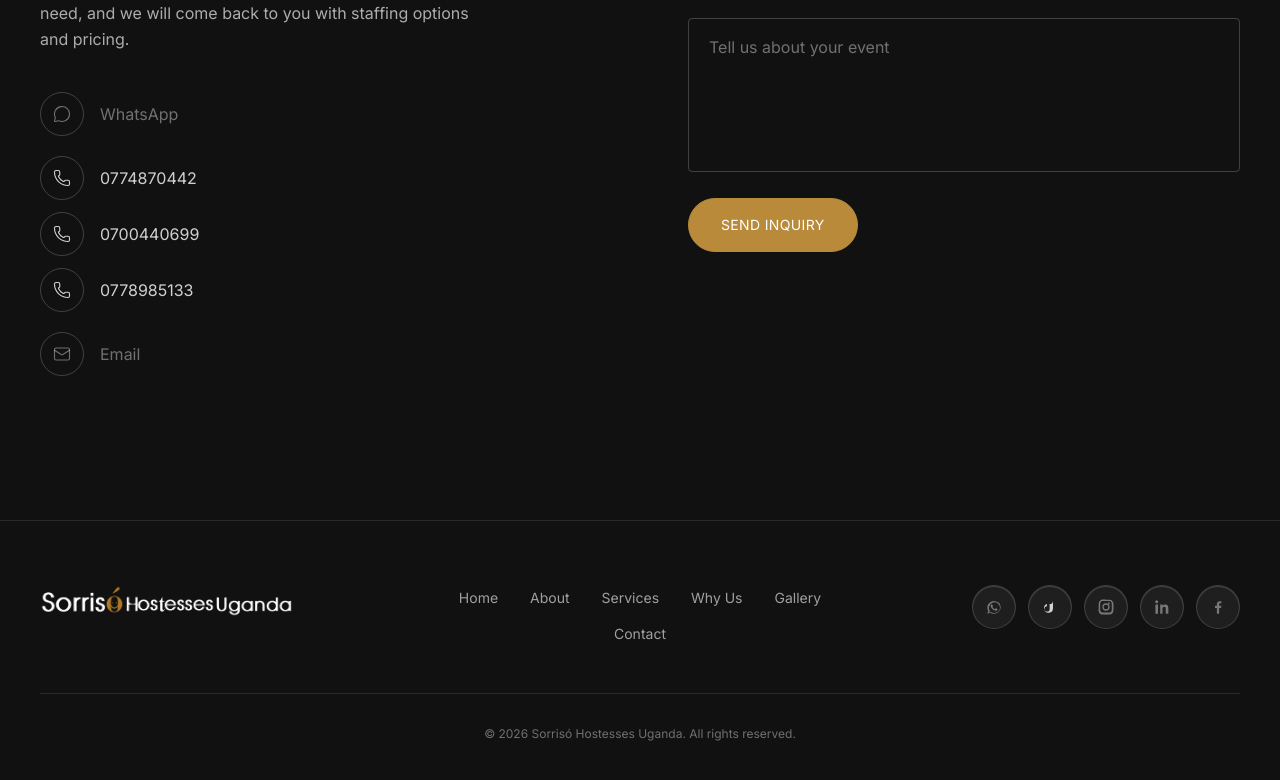
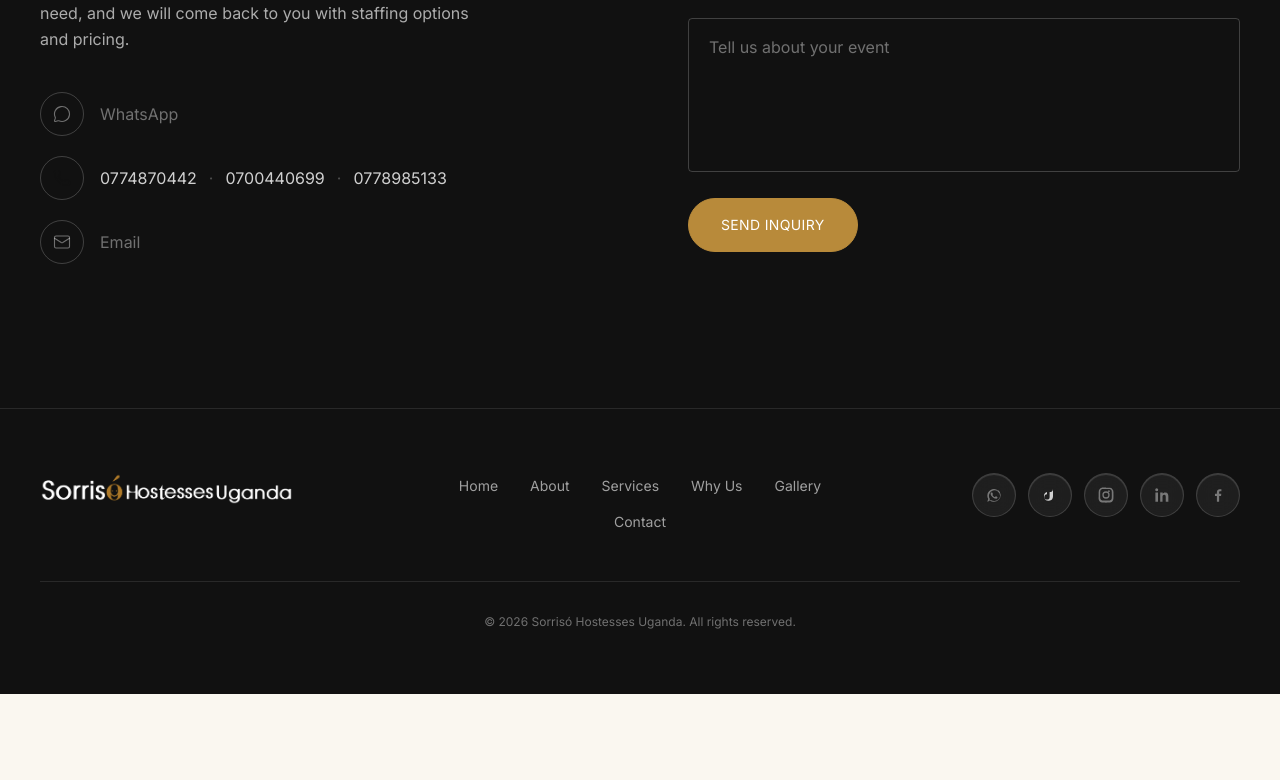
Before and after one commit to naturalintellectscrop-ctrl/sorrisohostessesuganda, a Next.js app: page / in a window 1280 px wide. Shown: the part 4244-5024 px from the top of the page. After the commit the page ends 4938 px from the top, so only its background shows below. Built offline with nearby package versions, Linux system fonts and the light colour scheme.

Commit message:
Contacts alignment test

```diff
--- a/src/app/layout.tsx
+++ b/src/app/layout.tsx
@@ -25,6 +25,13 @@ export const metadata: Metadata = {
   icons: {
     apple: "/images/favicon-256.png",
   },
+  // Without this, mobile Safari (and some Android browsers) auto-detect
+  // phone-number-looking text and wrap it in their own native link with
+  // a hardcoded blue style, overriding the page's own <a href="tel:">
+  // styling on the contact section's phone numbers.
+  formatDetection: {
+    telephone: false,
+  },
 };
 
 export default function RootLayout({ children }: LayoutProps<"/">) {
--- a/src/components/Contact.tsx
+++ b/src/components/Contact.tsx
@@ -97,19 +97,25 @@ export default function Contact() {
 
             <li>
               {siteInfo.phones.length ? (
-                <div className="flex flex-col gap-3">
-                  {siteInfo.phones.map((p) => (
-                    <a
-                      key={p}
-                      href={`tel:${p.replace(/[^\d+]/g, "")}`}
-                      className="flex items-center gap-4 text-white/80 hover:text-gold-light transition-colors"
-                    >
-                      <span className="w-11 h-11 rounded-full border border-white/20 flex items-center justify-center shrink-0">
-                        <Phone size={18} strokeWidth={1.5} />
+                <div className="flex items-start gap-4">
+                  <span className="w-11 h-11 rounded-full border border-white/20 flex items-center justify-center shrink-0">
+                    <Phone size={18} strokeWidth={1.5} />
+                  </span>
+                  <div className="flex flex-wrap items-center gap-x-3 gap-y-1.5 pt-2.5">
+                    {siteInfo.phones.map((p, i) => (
+                      <span key={p} className="flex items-center gap-3">
+                        <a
+                          href={`tel:${p.replace(/[^\d+]/g, "")}`}
+                          className="font-body text-white/80 hover:text-gold-light transition-colors"
+                        >
+                          {p}
+                        </a>
+                        {i < siteInfo.phones.length - 1 && (
+                          <span className="text-white/25">&middot;</span>
+                        )}
                       </span>
-                      <span className="font-body">{p}</span>
-                    </a>
-                  ))}
+                    ))}
+                  </div>
                 </div>
               ) : (
                 <div className="flex items-center gap-4 text-white/40">
```
